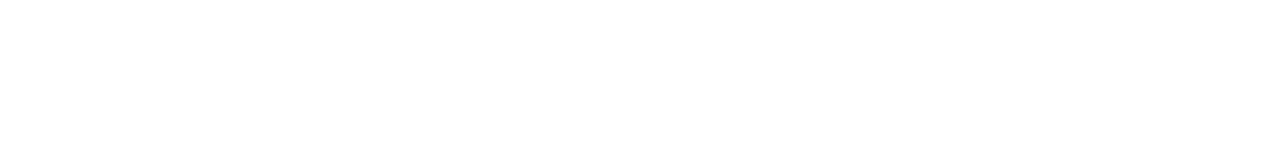
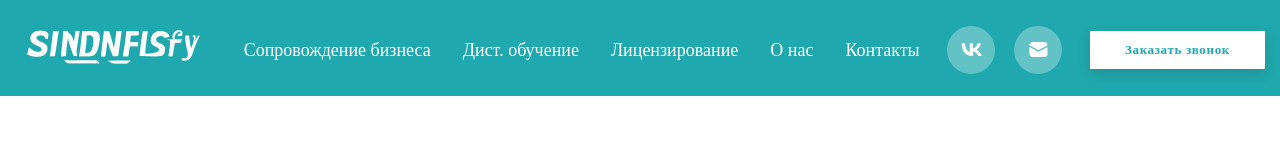
Before and after one commit to Dc-Coders/sindify, a plain HTML site: page src/Home/index.html in a window 1280 px wide. Drawn offline with nearby package versions, Linux system fonts and the light colour scheme.

Commit message:
site navbar

```diff
--- /dev/null
+++ b/src/Home/index.css
@@ -0,0 +1,22 @@
+* {
+    margin: 0;
+    padding: 0;
+    box-sizing: border-box;
+    list-style: none;
+    text-decoration: none;
+}
+
+html {
+    scroll-behavior: smooth;
+}
+
+body {
+    background: #fff;
+    color: #000;
+}
+
+
+.container {
+    width: 1250px;
+    margin: 0 auto;
+}
--- a/src/Home/index.html
+++ b/src/Home/index.html
@@ -3,9 +3,58 @@
 <head>
     <meta charset="UTF-8">
     <meta name="viewport" content="width=device-width, initial-scale=1.0">
-    <title>Document</title>
+    <title>Home paje</title>
+    <link rel="stylesheet" href="./index.css">
+    <link rel="stylesheet" href="./navbar.css">
+    <link href='https://unpkg.com/boxicons@2.1.4/css/boxicons.min.css' rel='stylesheet'>
 </head>
 <body>
-
+    <header class="site_header">
+        <div class="site_header_container container">
+            <a class="site_header_container_logo" href="#">
+                <img src="./img/site_logo.png" alt="site logo">
+            </a>
+            <nav class="site_navbar">
+                <ul class="site_navbar_list">
+                    <li class="site_navbar_list_item">
+                        <a class="site_navbar_list_item_link" href="../Stranitsa/stranitsa.html">
+                            Сопровождение бизнеса
+                        </a>
+                    </li>
+                    <li class="site_navbar_list_item">
+                        <a class="site_navbar_list_item_link" href="#">
+                            Дист. обучение
+                        </a>
+                    </li>
+                    <li class="site_navbar_list_item">
+                        <a class="site_navbar_list_item_link" href="#">
+                            Лицензирование
+                        </a>
+                    </li>
+                    <li class="site_navbar_list_item">
+                        <a class="site_navbar_list_item_link" href="../O nas/onas.html">
+                            О нас
+                        </a>
+                    </li>
+                    <li class="site_navbar_list_item">
+                        <a class="site_navbar_list_item_link" href="../Contact/contact.html">
+                            Контакты
+                        </a>
+                    </li>
+                </ul>
+            </nav>
+            <div class="site_header_container_site_link_box">
+                <a class="site_header_container_site_link_first" target="_blank" href="https://uz.wikipedia.org/wiki/Bosh_Sahifa">
+                    <img src="./img/vk.png" alt="wk">
+                </a>
+                <a class="site_header_container_site_link_second" target="_blank" href="https://mail.google.com/mail">
+                    <img src="./img/email.png" alt="email">
+                </a>
+            </div>
+            <button class="site_header_container_btn">
+                Заказать звонок
+            </button>
+        </div>
+    </header>
 </body>
 </html>
--- /dev/null
+++ b/src/Home/navbar.css
@@ -0,0 +1,103 @@
+.site_header {
+    width: 100%;
+    height: 96px;
+    background: #1FA8AD;
+    padding: 24px 0 0 0;
+}
+.site_header_container {
+    display: flex;
+    align-items: center;
+    justify-content: space-between;
+}
+.site_header_container_logo {
+    transition: all ease 0.7s;
+}
+.site_header_container_logo:hover {
+    transform: scale(1.1);
+}
+.site_navbar {
+}
+.site_navbar_list {
+    display: flex;
+    align-items: center;
+    gap: 32px;
+}
+.site_navbar_list_item {
+}
+.site_navbar_list_item_link {
+    color: #FFFFFF;
+    font-family: Circe;
+    font-size: 18px;
+    font-weight: 400;
+    line-height: 22.5px;
+    transition: all ease 0.7s;
+    position: relative;
+}
+.site_navbar_list_item_link::after {
+    content: "";
+    position: absolute;
+    bottom: -5px;
+    height: 2px;
+    width: 100%;
+    left: 0;
+    transition: 0.5s;
+    background: #fff;
+    transition-timing-function: ease-in-out;
+    transform: scaleX(0);
+}
+.site_navbar_list_item_link:hover::after {
+    transform: scaleX(1);
+}
+.site_navbar_list_item_link:hover {
+    color: #fff;
+}
+.site_header_container_site_link_box {
+    display: flex;
+    align-items: center;
+    gap: 19px;
+}
+.site_header_container_site_link_first {
+    width: 48px;
+    height: 48px;
+    background: #FFFFFF4D;
+    display: flex;
+    align-items: center;
+    justify-content: center;
+    border-radius: 50%;
+    transition: all ease 0.7s;
+}
+.site_header_container_site_link_first:hover {
+    transform: scale(1.1);
+}
+.site_header_container_site_link_second {
+    width: 48px;
+    height: 48px;
+    background: #FFFFFF4D;
+    display: flex;
+    align-items: center;
+    justify-content: center;
+    border-radius: 50%;
+    transition: all ease 0.7s;
+
+}
+.site_header_container_site_link_second:hover {
+    transform: scale(1.1);
+}
+.site_header_container_btn {
+    width: 175px;
+    height: 38px;
+    background: #FFFFFF;
+    box-shadow: 0px 4px 12px 0px #33333333;
+    color: #1FA8AD;
+    border: none;
+    font-family: Circe;
+    font-size: 13px;
+    font-weight: 700;
+    line-height: 16.25px;
+    letter-spacing: 0.05em;
+    transition: all ease 0.7s;
+}
+.site_header_container_btn:hover {
+    box-shadow: 0px 7px 22px 0px #000;
+    transform: scale(1.1);
+}
```
Also changed, not shown: src/Home/img/email.png (added), src/Home/img/site_logo.png (added), src/Home/img/vk.png (added).
